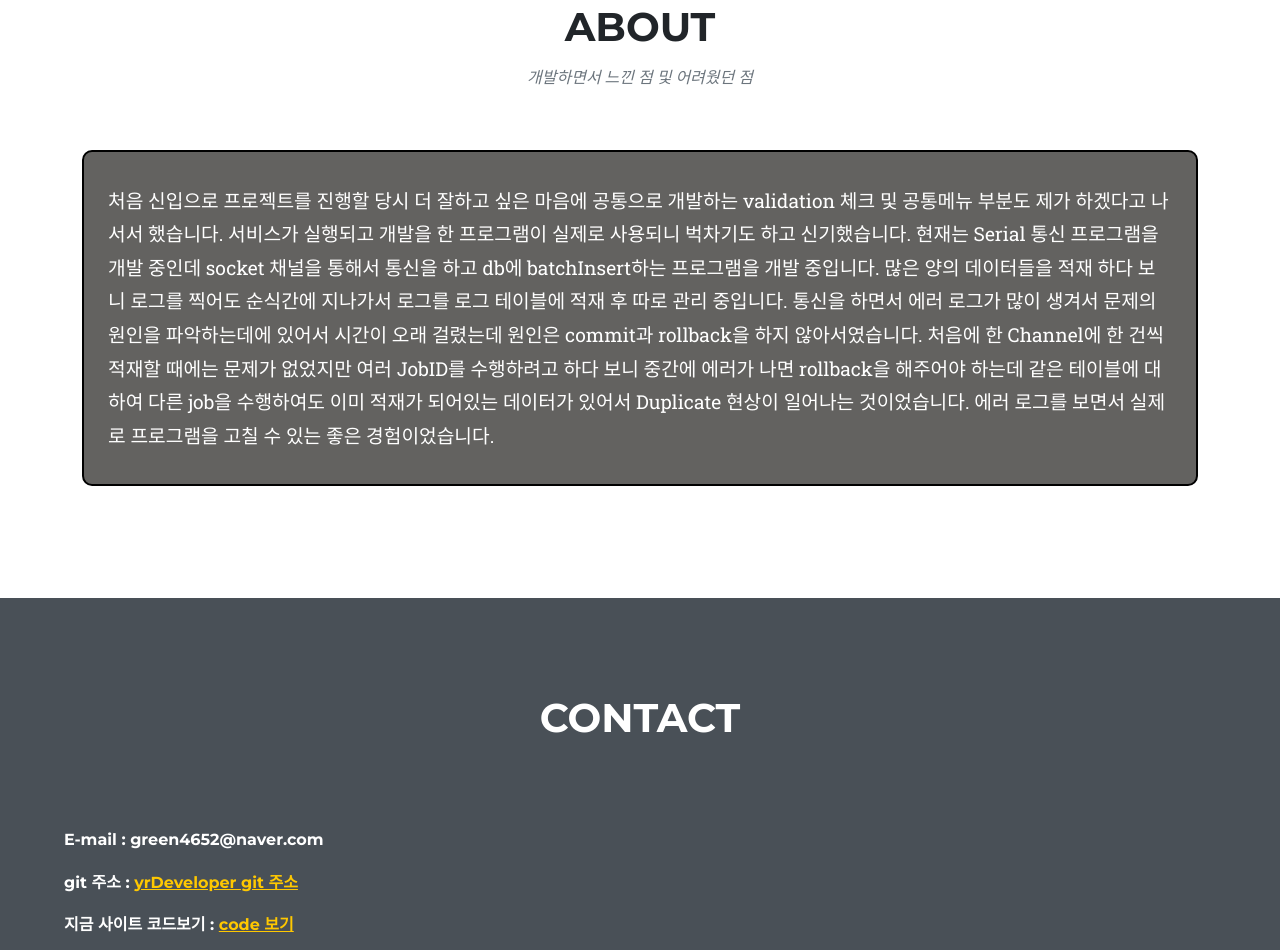
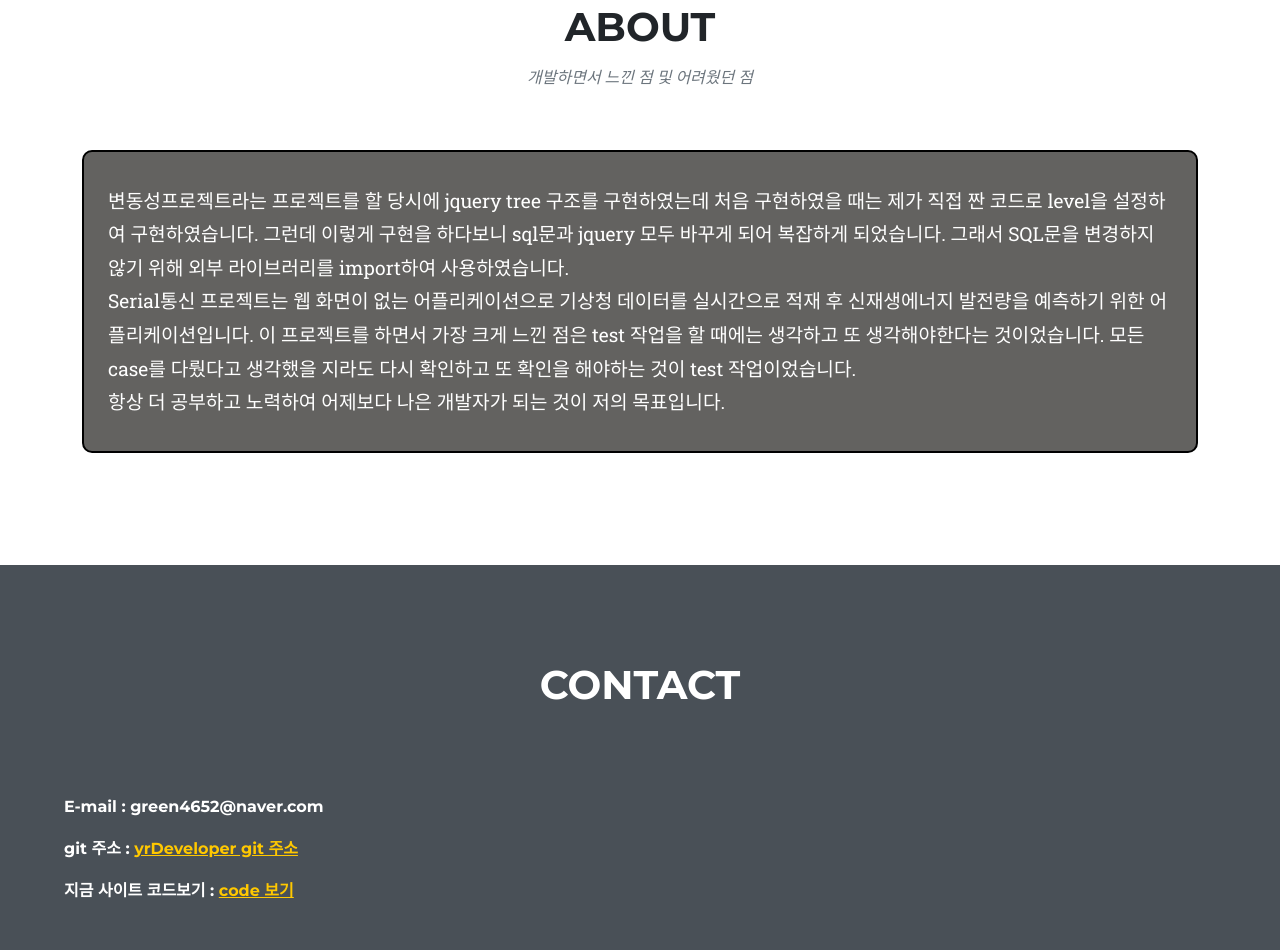
Before and after one commit to yulgunDeveloper/myWebPage, a plain HTML site: page portfolioKR.html in a window 1280 px wide. Shown: the part 3268-4218 px from the top of the page. Drawn offline with nearby package versions, Linux system fonts and the light colour scheme.

Commit message:
20220302

```diff
--- a/portfolioKR.html
+++ b/portfolioKR.html
@@ -192,16 +192,14 @@
                     </h3>
                 </div>
                 <p class="text-white box">
-                    처음 신입으로 프로젝트를 진행할 당시 더 잘하고 싶은 마음에 공통으로 개발하는 validation 체크 및 공통메뉴
-                    부분도 제가 하겠다고 나서서 했습니다. 서비스가 실행되고 개발을 한 프로그램이 실제로 사용되니 벅차기도 하고
-                    신기했습니다. 현재는 Serial 통신 프로그램을 개발 중인데 socket 채널을 통해서 통신을 하고 db에
-                    batchInsert하는 프로그램을 개발 중입니다. 많은 양의 데이터들을 적재 하다 보니 로그를 찍어도 순식간에
-                    지나가서 로그를 로그 테이블에 적재 후 따로 관리 중입니다. 통신을 하면서 에러 로그가 많이 생겨서 문제의
-                    원인을 파악하는데에 있어서 시간이 오래 걸렸는데 원인은 commit과 rollback을 하지 않아서였습니다. 처음에 한
-                    Channel에 한 건씩 적재할 때에는 문제가 없었지만 여러 JobID를 수행하려고 하다 보니 중간에 에러가 나면
-                    rollback을 해주어야 하는데 같은 테이블에 대하여 다른 job을 수행하여도 이미 적재가 되어있는 데이터가 있어서
-                    Duplicate 현상이 일어나는 것이었습니다. 에러 로그를 보면서 실제로 프로그램을 고칠 수 있는 좋은
-                    경험이었습니다.
+                    변동성프로젝트라는 프로젝트를 할 당시에 jquery tree 구조를 구현하였는데 처음 구현하였을 때는 제가 직접 짠
+                    코드로 level을 설정하여 구현하였습니다. 그런데 이렇게 구현을 하다보니 sql문과 jquery 모두 바꾸게 되어 복잡하게
+                    되었습니다. 그래서 SQL문을 변경하지 않기 위해 외부 라이브러리를 import하여 사용하였습니다.<br>
+                    Serial통신 프로젝트는 웹 화면이 없는 어플리케이션으로 기상청 데이터를 실시간으로 적재 후 신재생에너지 발전량을
+                    예측하기 위한 어플리케이션입니다. 이 프로젝트를 하면서 가장 크게 느낀 점은 test 작업을 할 때에는 생각하고
+                    또 생각해야한다는 것이었습니다. 모든 case를 다뤘다고 생각했을 지라도 다시 확인하고 또 확인을 해야하는 것이 test
+                    작업이었습니다.<br>
+                    항상 더 공부하고 노력하여 어제보다 나은 개발자가 되는 것이 저의 목표입니다.
                </p>
             </div>
         </section>
```
Also changed, not shown: portfolioEn.html (+8 -10 lines).
